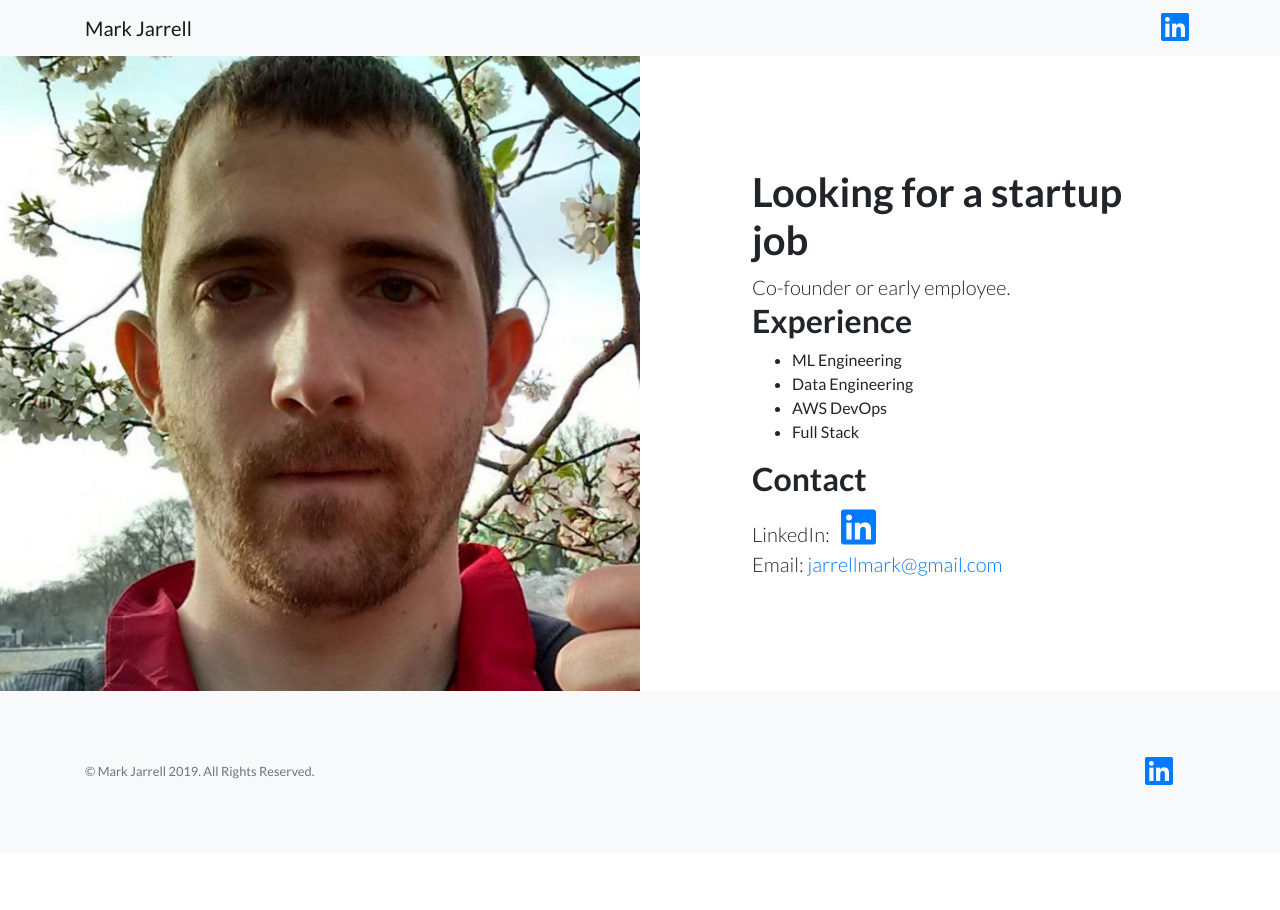
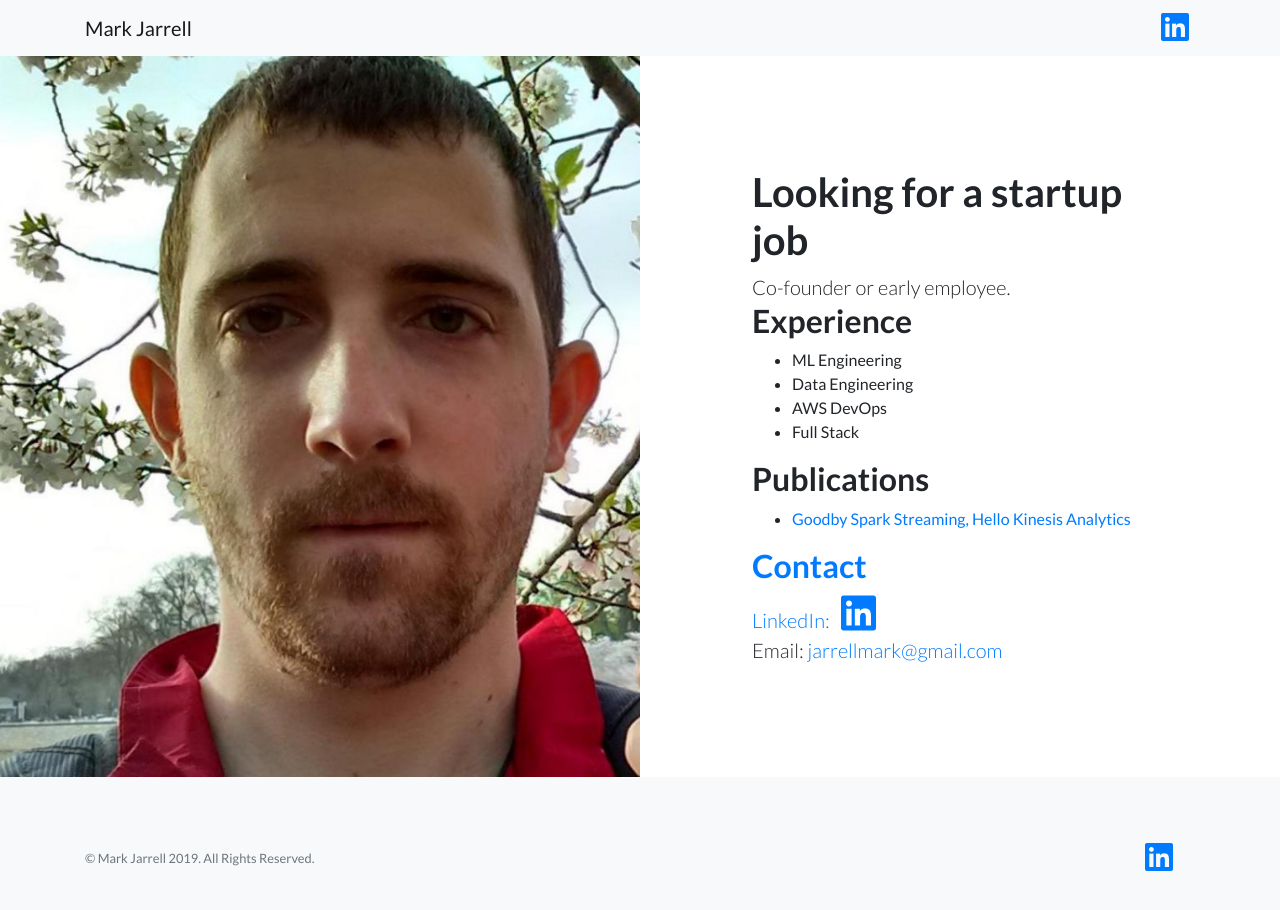
Before and after one commit to jarrellmark/jarrellmark.github.io, a website: page index.html in a window 1280 px wide. Before the commit the page ends 853 px from the top, so only its background shows below. Drawn offline with Linux system fonts and the light colour scheme.

Commit message:
Add medium post.

```diff
--- a/index.html
+++ b/index.html
@@ -109,6 +109,10 @@
             <li>Data Engineering</li>
             <li>AWS DevOps</li>
             <li>Full Stack</li>
+          </ul>
+          <h2>Publications</h2>
+          <ul>
+            <li><a href="https://medium.com/@jarrellmark/goodbye-spark-streaming-hello-aws-kinesis-analytics-37ccf0bc2e5e">Goodby Spark Streaming, Hello Kinesis Analytics</li>
           </ul>
           <h2>Contact</h2>
           <p class="lead mb-0">LinkedIn: <a href="https://www.linkedin.com/in/jarrellmark"><i class="fab fa-linkedin fa-2x fa-fw"></i></a></p>
```
